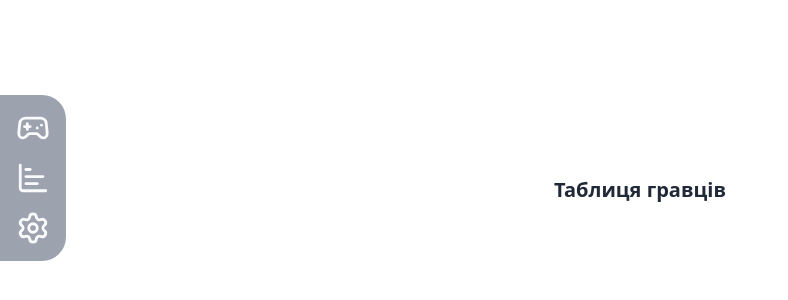
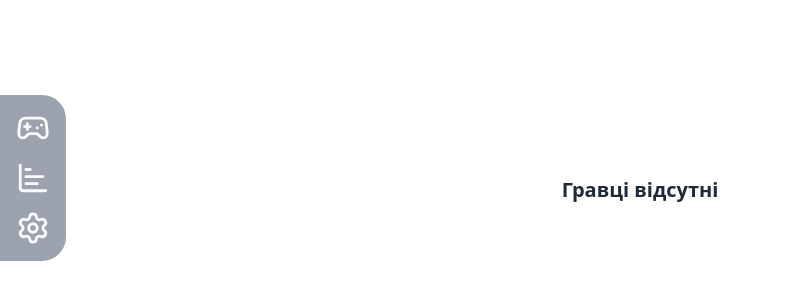
Before and after one commit to Lordenko/react-crossword, a React (Create React App) app: page /results in a window 1280 px wide. Shown: the part 222-522 px from the top of the page, without its empty margins (0-788 px from the left). Built offline with nearby package versions, Linux system fonts and the light colour scheme; the HTML template or start-up script is replaced by a standard one.

Commit message:
feat(routing): add dynamic links for results list

```diff
--- a/src/app/App.tsx
+++ b/src/app/App.tsx
@@ -11,9 +11,9 @@ const App = () => {
                 <Route path="/game" element={<routes.Game />} />
                 <Route path="/settings" element={<routes.Settings />} />
                 <Route path="/results" element={<routes.Results />} />
+                <Route path="/results/:name" element={<routes.Results />} />
                 <Route path="*" element={<routes.Error404 />} />
             </Route>
-
         </Routes>
     )
 }
--- /dev/null
+++ b/src/components/Results/PlayerCard.tsx
@@ -0,0 +1,59 @@
+import { PlayerCardProps } from "../../types";
+
+const PlayerCard: React.FC<PlayerCardProps> = ({ player, index = -1 }) => {
+    return (
+        <div
+            className={`
+                flex justify-between items-center px-4 py-3 rounded-2xl shadow-sm
+                transition-all duration-200 border
+                ${index === 0
+                    ? "bg-gradient-to-r from-yellow-100 to-yellow-50 border-yellow-300 shadow-md"
+                    : index === 1
+                        ? "bg-gradient-to-r from-gray-100 to-gray-50 border-gray-300"
+                        : index === 2
+                            ? "bg-gradient-to-r from-orange-100 to-orange-50 border-orange-200"
+                            : "bg-white border-gray-200 hover:bg-blue-50"
+                }
+            `}
+        >
+            <div className="flex items-center gap-3">
+                {index >= 0 && (
+                    <span
+                        className={`
+                            text-lg font-bold rounded-full w-8 h-8 flex items-center justify-center
+                            ${index === 0
+                                ? "bg-yellow-400 text-white shadow-sm"
+                                : index === 1
+                                    ? "bg-gray-400 text-white"
+                                    : index === 2
+                                        ? "bg-orange-400 text-white"
+                                        : "bg-blue-100 text-blue-800"
+                            }
+                        `}
+                    >
+                        {index + 1}
+                    </span>
+                )}
+                <span className="font-semibold text-gray-800">{player.info.name}</span>
+            </div>
+
+            <span
+                className={`
+                    text-lg font-bold
+                    ${index === 0
+                        ? "text-yellow-700"
+                        : index === 1
+                            ? "text-gray-700"
+                            : index === 2
+                                ? "text-orange-700"
+                                : "text-blue-700"
+                    }
+                `}
+            >
+                {player.info.score}
+            </span>
+        </div>
+    );
+};
+
+export default PlayerCard;
--- /dev/null
+++ b/src/hooks/useResultsLogic.tsx
@@ -0,0 +1,70 @@
+import { useParams, useNavigate } from "react-router-dom"
+import { useLocalStorage } from "../states/LocalStorageState"
+import { useEffect } from "react"
+import PlayerCard from '../components/Results/PlayerCard'
+
+const useResultsLogic = () => {
+    const { name } = useParams()
+    const { players, getPlayerByName, sortPlayers } = useLocalStorage()
+    const navigate = useNavigate()
+
+    useEffect(() => {
+        sortPlayers()
+    }, [sortPlayers])
+
+    useEffect(() => {
+        if (!name) return
+        const player = getPlayerByName(name)
+        if (!player) {
+            navigate("/results")
+        }
+    }, [name, navigate, getPlayerByName])
+
+    const renderMultiplePlayers = () => {
+        return (
+            <>
+                <h2 className="text-center text-xl font-bold text-gray-800 mb-2" >
+                    Результати гравців
+                </h2>
+                {
+                    players.map((player, index) => (
+                        <PlayerCard key={player.id} player={player} index={index} />
+                    ))
+                }
+            </>
+        )
+    }
+
+    const renderEmptyPlayerList = () => {
+        return (
+            <h2 className="text-center text-xl font-bold text-gray-800 mb-2" >
+                Гравці відсутні
+            </h2>
+        )
+    }
+
+    const renderSoloPlayer = (name: string | null) => {
+        if (!name) return
+        const player = getPlayerByName(name)
+        if (!player) return
+
+        return (
+            <>
+                <h2 className="text-center text-xl font-bold text-gray-800 mb-2" >
+                    Результати гравця
+                </h2>
+                <PlayerCard player={player} />
+            </>
+        )
+    }
+
+    return {
+        name,
+        players,
+        renderMultiplePlayers,
+        renderEmptyPlayerList,
+        renderSoloPlayer
+    }
+}
+
+export default useResultsLogic
--- a/src/pages/Results.tsx
+++ b/src/pages/Results.tsx
@@ -1,68 +1,17 @@
-import { useEffect } from 'react';
-
-import { useLocalStorage } from '../states/LocalStorageState'
+import useResultsLogic from "../hooks/useResultsLogic"
 
 
 const Results = () => {
-    const { players } = useLocalStorage()
+    const resultsLogic = useResultsLogic()
 
     return (
-        <>
-            <div className="w-full max-w-md mx-auto mt-8 space-y-3">
-                <h2 className="text-center text-xl font-bold text-gray-800 mb-2">Таблиця гравців</h2>
-
-                {players.map((player, index) => (
-                    <div
-                        key={player.id}
-                        className={`
-                            flex justify-between items-center px-4 py-3 rounded-2xl shadow-sm
-                            transition-all duration-200 border
-                            ${index === 0
-                                ? "bg-gradient-to-r from-yellow-100 to-yellow-50 border-yellow-300 shadow-md"
-                                : index === 1
-                                    ? "bg-gradient-to-r from-gray-100 to-gray-50 border-gray-300"
-                                    : index === 2
-                                        ? "bg-gradient-to-r from-orange-100 to-orange-50 border-orange-200"
-                                        : "bg-white border-gray-200 hover:bg-blue-50"}
-                            `}>
-
-                        <div className="flex items-center gap-3">
-                            <span
-                                className={`
-                                    text-lg font-bold rounded-full w-8 h-8 flex items-center justify-center
-                                    ${index === 0
-                                        ? "bg-yellow-400 text-white shadow-sm"
-                                        : index === 1
-                                            ? "bg-gray-400 text-white"
-                                            : index === 2
-                                                ? "bg-orange-400 text-white"
-                                                : "bg-blue-100 text-blue-800"}
-                                `}>
-
-                                {index + 1}
-                            </span>
-                            <span className="font-semibold text-gray-800">{player.info.name}</span>
-                        </div>
-
-                        <span
-                            className={`
-                                text-lg font-bold
-                                ${index === 0
-                                    ? "text-yellow-700"
-                                    : index === 1
-                                        ? "text-gray-700"
-                                        : index === 2
-                                            ? "text-orange-700"
-                                            : "text-blue-700"}
-                            `}>
-                            {player.info.score}
-                        </span>
-                    </div>
-                ))}
-            </div>
-        </>
-
-
+        <div className="w-full max-w-md mx-auto mt-8 space-y-3">
+            {
+                resultsLogic.name && resultsLogic.renderSoloPlayer(resultsLogic.name) ||
+                resultsLogic.players.length >= 1 && resultsLogic.renderMultiplePlayers() ||
+                resultsLogic.players.length <= 0 && resultsLogic.renderEmptyPlayerList()
+            }
+        </div>
     );
 }
 
--- a/src/pages/Settings.tsx
+++ b/src/pages/Settings.tsx
@@ -4,9 +4,6 @@ import { Formik, Form, ErrorMessage, Field } from "formik"
 import { useLocalStorage } from "../states/LocalStorageState"
 
 const Settings = () => {
-
-
-
     const { players, currentPlayerId, addPlayer, getPlayerByName, getPlayerById, setCurrentPlayerId, updatePlayerDifficulty } = useLocalStorage()
 
     const schema = Yup.object({
@@ -34,7 +31,7 @@ const Settings = () => {
                     onSubmit={(values) => {
                         const player = getPlayerByName(values.username)
                         if (!player) {
-                            addPlayer({ id: players.length, info: { name: values.username, difficulty: values.difficulty, score: 0 } })
+                            addPlayer({ id: players.length, info: { name: values.username, difficulty: values.difficulty, score: 10 } })
                         } else {
                             setCurrentPlayerId(player.id)
                             if (player.info.difficulty !== values.difficulty) {
--- a/src/states/GeneralState.ts
+++ /dev/null
@@ -1,9 +0,0 @@
-import { create } from "zustand"
-
-import { Player, PlayersState } from "../types"
-
-export const usePlayers = create<PlayersState>((set) => ({
-    players: [],
-    setPlayers: (players: Player[]) =>
-        set({ players })
-}))
--- a/src/states/LocalStorageState.ts
+++ b/src/states/LocalStorageState.ts
@@ -9,6 +9,10 @@ export const useLocalStorage = create<LocalStorageState>((set, get) => ({
     setCurrentPlayerId: (playerId: number) => set((state) => {
         localStorage.setItem("currentPlayerId", JSON.stringify(playerId));
         return { currentPlayerId: playerId }
+    }),
+    sortPlayers: () => set((state) => {
+        const sortedPlayers = [...state.players].sort((a, b) => b.info.score - a.info.score);
+        return { players: sortedPlayers };
     }),
     addPlayer: (player: Player) => set((state) => {
         const updatedPlayers = [...state.players, player];
--- a/src/types/index.ts
+++ b/src/types/index.ts
@@ -1,4 +1,9 @@
 // <------ Props ------>
+export interface PlayerCardProps {
+    player: Player
+    index?: number
+}
+
 export interface WordInputProps {
     elementIndex: ElementIndex
     activeElementIndex: ElementIndex;
@@ -30,6 +35,7 @@ export interface ErrorLayaoutProps {
 export interface LocalStorageState {
     players: Player[] | [],
     currentPlayerId: number | null,
+    sortPlayers: () => void,
     addPlayer: (player: Player) => void,
     setCurrentPlayerId: (playerId: number) => void,
     updatePlayerScore: (playerId: number, score: number) => void,
```
